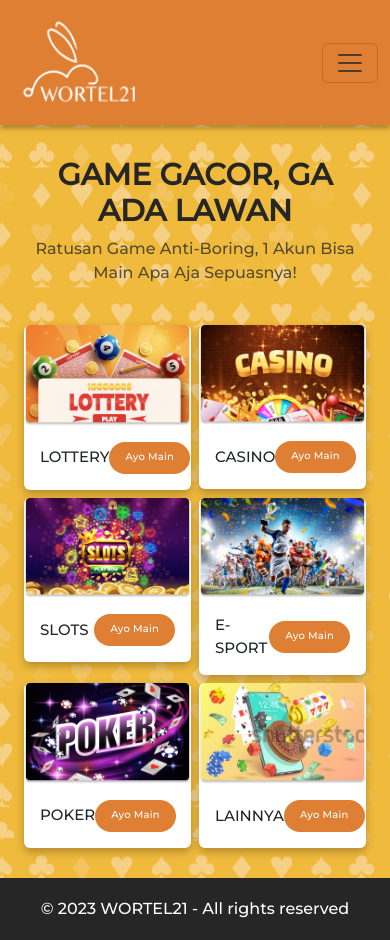
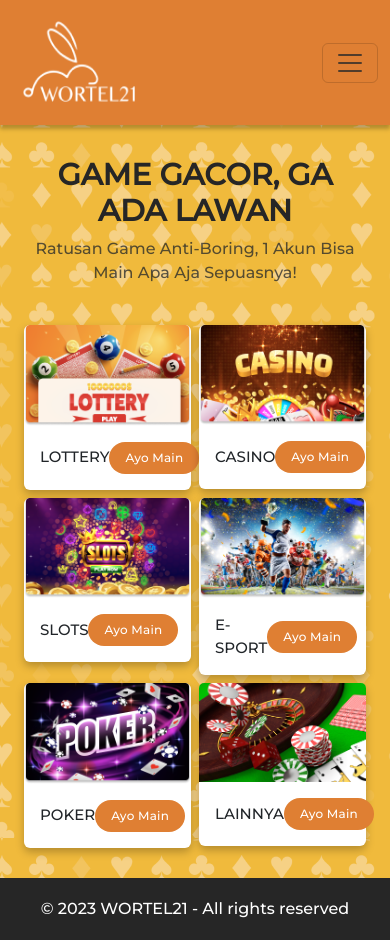
Before and after one commit to roch51/wortel21, a React (Create React App) app: page /game in a window 390 px wide. Built offline with nearby package versions, Linux system fonts and the light colour scheme.

Commit message:
update image game

```diff
--- a/src/App.css
+++ b/src/App.css
@@ -297,9 +297,14 @@
 }
 
 @media (max-width: 600px) {
-  .banner {
-    height: 200px; /* Adjust the height for mobile devices */
+  .banner-image {
+    height: auto;
+
   }
+  .text-container {
+    margin-bottom: 30px !important;
+  }
+
   .link-text {
     font-size: 8px !important;
     margin-bottom: 1rem;
@@ -321,20 +326,10 @@
     padding-bottom: 50px;
   }
 
-  .btn-aboutus {
-    margin-left: 100px !important;
-    font-size: 16px !important;
-  }
-
   .btn-wortel-primary-white {
     font-size: 12px;
     height: 30px;
   }
-  .btn-wortel-primary-orange {
-    font-size: 10px !important;
-    height: 32px !important;
-  }
-
   .btn-wortel-secondary-orange {
     font-size: 12px;
     height: 32px;
@@ -344,10 +339,6 @@
     font-size: 10px !important;
     height: 30px;
   }
-  .btn-wortel-primary-orange:hover {
-    font-size: 10px !important;
-    height: 32px !important;
-  }
 
   .btn-wortel-secondary-orange:hover {
     font-size: 12px;
@@ -355,7 +346,19 @@
   }
 
   .btn-aboutus {
-    height: 36px !important;
+    height: 40px !important;
+    margin-left: 90px !important;
+    font-size: 16px !important;
+  }
+
+  .btn-wortel {
+    font-size: 16px !important;
+    height: 40px !important;
+  }
+
+  .btn-games{
+    font-size: 12px !important;
+    height: 32px !important;
   }
 
   .heading-title h2 {
@@ -496,6 +499,6 @@
   text-decoration: none;
   width: 50px;
   height: 50px;
-  border: 3px solid #7a7a7a;
+  border: 3px solid #DF7F33;
   border-radius: 50%;
 }
--- a/src/aboutus.jsx
+++ b/src/aboutus.jsx
@@ -12,7 +12,7 @@
       <Row className="aboutus-row justify-content-start">
         <Col className="col-md-5 ">
           <img
-            src="/themes2/aboutus-asset01.png"
+            src="/themes2/aboutus-03.png"
             alt="aboutus01"
             className="aboutus-image"
           />
--- a/src/game/games.jsx
+++ b/src/game/games.jsx
@@ -19,7 +19,7 @@
               <Card.Img variant="top" src="game-type1.png" />
               <Card.Body className="d-flex align-items-center">
                 <div className="game-title text-left flex-grow-1">LOTTERY</div>
-                <button className="btn-wortel-primary-orange" href="#">
+                <button className="btn-wortel-primary-orange btn-games" href="#">
                   Ayo Main
                 </button>
               </Card.Body>
@@ -30,7 +30,7 @@
               <Card.Img variant="top" src="game-type2.png" />
               <Card.Body className="d-flex align-items-center">
                 <div className="game-title text-left flex-grow-1">CASINO</div>
-                <button className="btn-wortel-primary-orange" href="#">
+                <button className="btn-wortel-primary-orange btn-games" href="#">
                   Ayo Main
                 </button>
               </Card.Body>
@@ -41,7 +41,7 @@
               <Card.Img variant="top" src="game-type3.png" />
               <Card.Body className="d-flex align-items-center">
                 <div className="game-title text-left flex-grow-1">SLOTS</div>
-                <button className="btn-wortel-primary-orange" href="#">
+                <button className="btn-wortel-primary-orange btn-games" href="#">
                   Ayo Main
                 </button>
               </Card.Body>
@@ -52,7 +52,7 @@
               <Card.Img variant="top" src="game-type4.png" />
               <Card.Body className="d-flex align-items-center">
                 <div className="game-title text-left flex-grow-1">E-SPORT</div>
-                <button className="btn-wortel-primary-orange" href="#">
+                <button className="btn-wortel-primary-orange btn-games" href="#">
                   Ayo Main
                 </button>
               </Card.Body>
@@ -63,7 +63,7 @@
               <Card.Img variant="top" src="game-type5.png" />
               <Card.Body className="d-flex align-items-center">
                 <div className="game-title text-left flex-grow-1">POKER</div>
-                <button className="btn-wortel-primary-orange" href="#">
+                <button className="btn-wortel-primary-orange btn-games" href="#">
                   Ayo Main
                 </button>
               </Card.Body>
@@ -71,10 +71,10 @@
           </Col>
           <Col className="pt-md-4">
             <Card className="game-card">
-              <Card.Img variant="top" src="game-type6.png" />
+              <Card.Img variant="top" src="game-type7.png" />
               <Card.Body className="d-flex align-items-center">
                 <div className="game-title text-left flex-grow-1">LAINNYA</div>
-                <button className="btn-wortel-primary-orange" href="#">
+                <button className="btn-wortel-primary-orange btn-games" href="#">
                   Ayo Main
                 </button>
               </Card.Body>
--- a/src/scrolltotop.jsx
+++ b/src/scrolltotop.jsx
@@ -4,6 +4,7 @@
 
 const ScrollToTop = () => {
   const [isVisible, setIsVisible] = useState(false);
+  const customcolor = "#DF7F33" ;
 
   // Show button when page is scorlled upto given distance
   const toggleVisibility = () => {
@@ -38,7 +39,7 @@
             height="60px"
           /> */}
           <i className="fa fa-3 fa-angle-up">
-            <FontAwesomeIcon icon={faAngleUp}></FontAwesomeIcon>
+            <FontAwesomeIcon icon={faAngleUp} color={customcolor}></FontAwesomeIcon>
           </i>
         </div>
       )}
```
Also changed, not shown: public/game-type7.png (added), public/themes2/aboutus-03.png (added).
